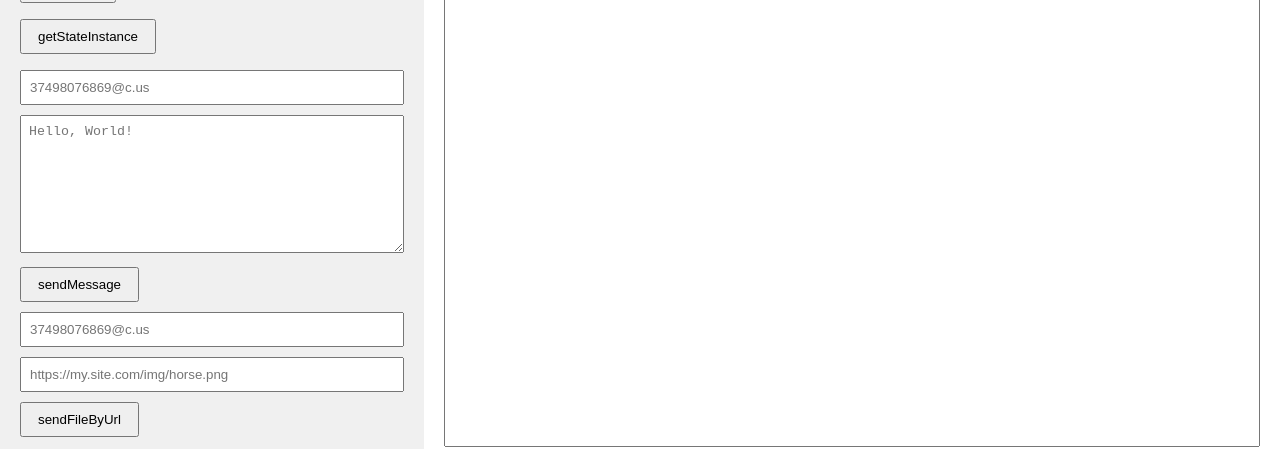
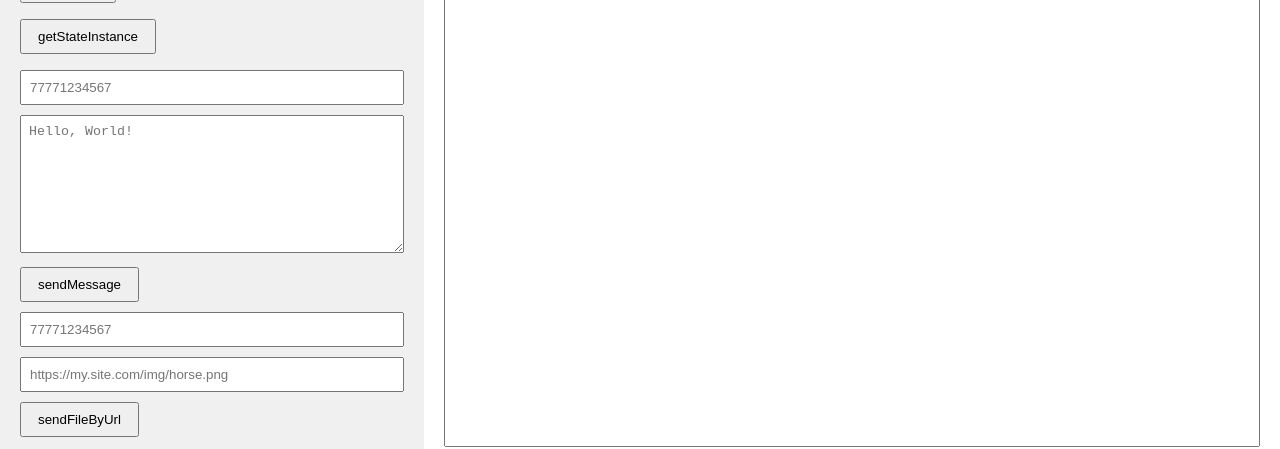
Before and after one commit to serge-kaimin/wapp, a React (Create React App) app in the folder frontend/: page / in a window 1280 px wide. Shown: the part 164-613 px from the top of the page. Built offline with nearby package versions, Linux system fonts and the light colour scheme.

Commit message:
update placeholder

```diff
--- a/frontend/src/TwoColumnLayout.js
+++ b/frontend/src/TwoColumnLayout.js
@@ -132,7 +132,7 @@ const TwoColumnLayout = () => {
           <div>
             <input
               type="text"
-              placeholder="37498076869@c.us"
+              placeholder="77771234567"
               maxLength="20"
               value={to}
               onChange={(e) => setTo(e.target.value)}
@@ -154,7 +154,7 @@ const TwoColumnLayout = () => {
           </div>
           <div>
             <input
-              placeholder="37498076869@c.us"
+              placeholder="77771234567"
               type="text"
               maxLength="20"
               value={to}
```
